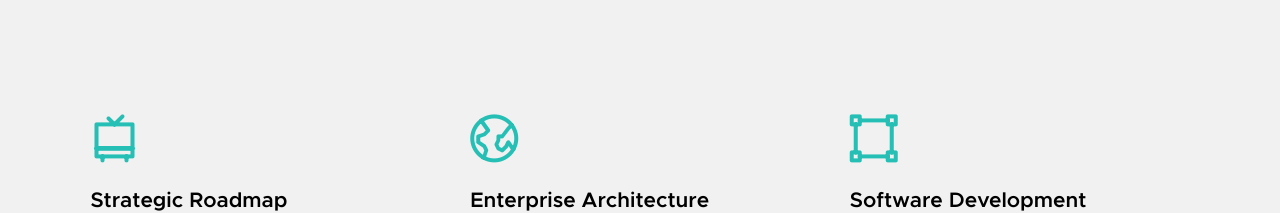
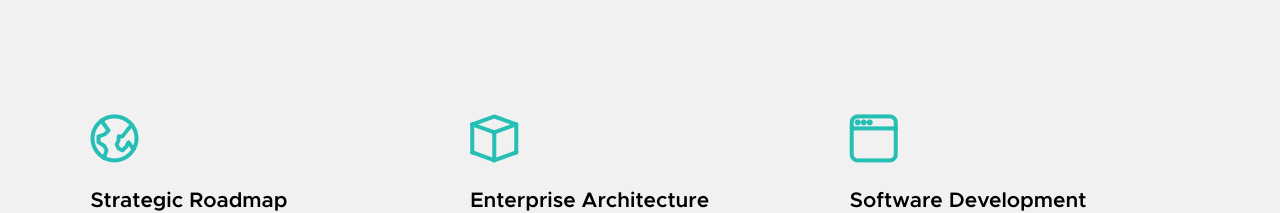
Before and after one commit to philippehammond/motionready.github.io, a plain HTML site: page index.html in a window 1280 px wide. Shown: the part 2929-3142 px from the top of the page. Drawn offline with Linux system fonts and the light colour scheme; files whose address does not match are found by name.

Commit message:
Add files via upload

```diff
--- a/index.html
+++ b/index.html
@@ -218,7 +218,7 @@ We focus on delivering People-Oriented Solutions based on software best practice
 
             <div class="col-block service-item " data-aos="fade-up">
                 <div class="service-icon service-icon--web-design">
-                    <i class="icon-tv"></i>
+                    <i class="icon-earth"></i>
                 </div>
                 <div class="service-text">
                     <h3 class="h4">Strategic Roadmap</h3>
@@ -229,7 +229,7 @@ We focus on delivering People-Oriented Solutions based on software best practice
 
                <div class="col-block service-item" data-aos="fade-up">
                 <div class="service-icon  service-icon--product-strategy">
-                    <i class="icon-earth"></i>
+                    <i class="icon-cube"></i>
                 </div>
                 <div class="service-text">
                     <h3 class="h4">Enterprise Architecture</h3>
@@ -240,7 +240,7 @@ We focus on delivering People-Oriented Solutions based on software best practice
 
             <div class="col-block service-item" data-aos="fade-up">
                 <div class="service-icon  service-icon--ui-design">
-                    <i class="icon-group"></i>
+                    <i class="icon-window"></i>
                 </div>
                 <div class="service-text">
                     <h3 class="h4">Software Development</h3>
```
